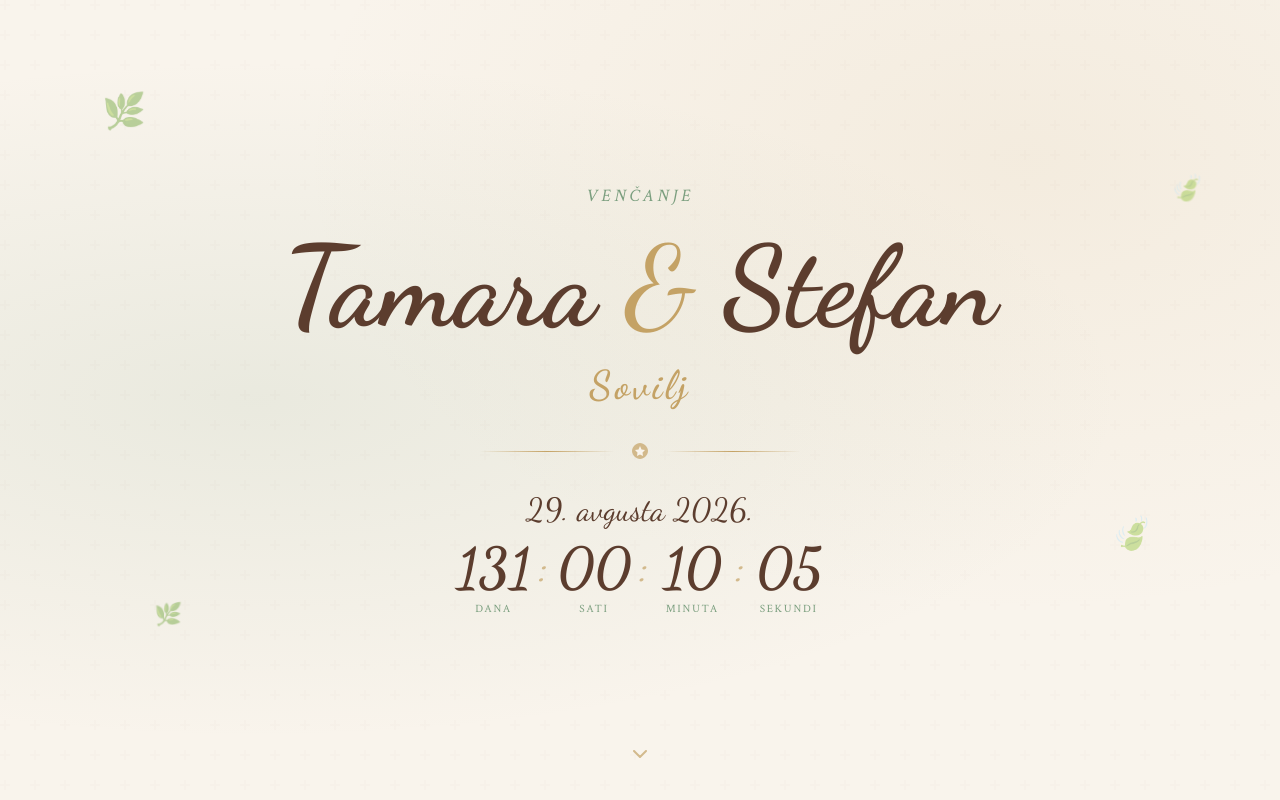
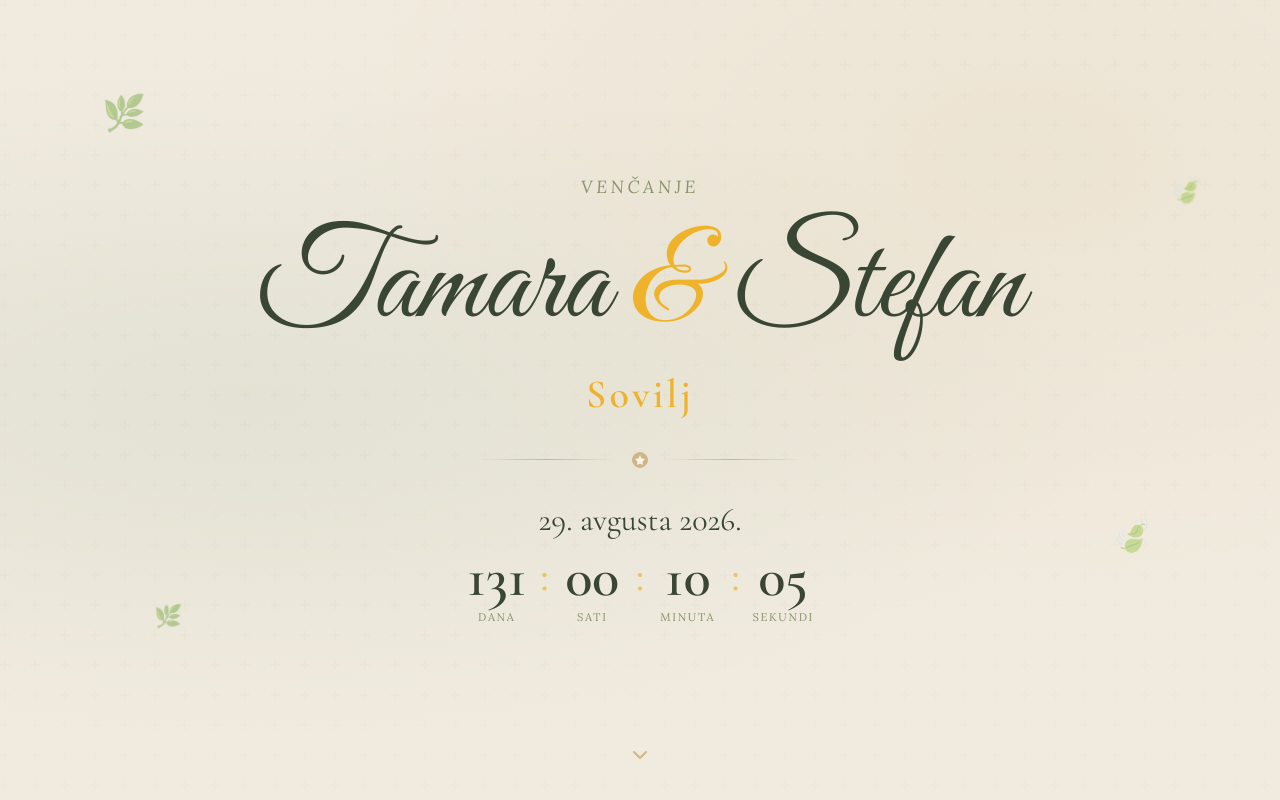
Before and after one commit to stefansovilj/wedding-portal, an Angular app: page / in a window 1280 px wide. Shown: the top 800 px of the page. Built offline with nearby package versions, Linux system fonts and the light colour scheme.

Commit message:
Apply finca-demo design: Cormorant Garamond + Great Vibes + Lora fonts, updated color palette

```diff
--- a/angular.json
+++ b/angular.json
@@ -45,6 +45,7 @@
             "browser": "src/main.ts",
             "tsConfig": "tsconfig.app.json",
             "inlineStyleLanguage": "scss",
+            "baseHref": "/wedding-portal/",
             "assets": [
               {
                 "glob": "**/*",
--- a/src/app/components/hero/hero.component.scss
+++ b/src/app/components/hero/hero.component.scss
@@ -40,11 +40,11 @@
   }
 
   &__names {
-    font-family: var(--font-heading);
-    font-size: clamp(3.5rem, 12vw, 7rem);
+    font-family: var(--font-script);
+    font-size: clamp(4rem, 13vw, 8rem);
     color: var(--color-primary);
     line-height: 1.1;
-    font-weight: 700;
+    font-weight: 400;
   }
 
   &__amp {
--- a/src/index.html
+++ b/src/index.html
@@ -6,6 +6,9 @@
   <base href="/">
   <meta name="viewport" content="width=device-width, initial-scale=1">
   <meta name="description" content="Venčanje Stefana i Tamare Sovilj – 29. avgusta 2026.">
+  <link rel="preconnect" href="https://fonts.googleapis.com">
+  <link rel="preconnect" href="https://fonts.gstatic.com" crossorigin>
+  <link href="https://fonts.googleapis.com/css2?family=Cormorant+Garamond:ital,wght@0,300;0,400;0,600;1,400&family=Great+Vibes&family=Lora:ital,wght@0,400;0,600;1,400&display=swap" rel="stylesheet">
   <link rel="icon" type="image/x-icon" href="favicon.ico">
 </head>
 <body>
--- a/src/styles.scss
+++ b/src/styles.scss
@@ -1,16 +1,16 @@
-@import url('https://fonts.googleapis.com/css2?family=Dancing+Script:wght@400;600;700&family=Crimson+Text:ital,wght@0,400;0,600;1,400&display=swap');
+:root {
+  --color-bg: hsl(40, 39%, 91%);
+  --color-primary: hsl(100, 15%, 24%);
+  --color-accent: hsl(77, 15%, 50%);
+  --color-gold: hsl(42, 85%, 55%);
+  --color-gold-soft: hsl(42, 60%, 70%);
+  --color-text: hsl(100, 15%, 24%);
+  --color-light: hsl(60, 10%, 82%);
+  --color-white: hsl(40, 35%, 88%);
 
-:root {
-  --color-bg: #F9F4EC;
-  --color-primary: #5C3D2E;
-  --color-accent: #7A9E7E;
-  --color-gold: #C4A265;
-  --color-text: #3E2723;
-  --color-light: #EDE0CC;
-  --color-white: #FFFDF8;
-
-  --font-heading: 'Dancing Script', cursive;
-  --font-body: 'Crimson Text', serif;
+  --font-heading: 'Cormorant Garamond', serif;
+  --font-script: 'Great Vibes', cursive;
+  --font-body: 'Lora', serif;
 
   --section-padding: 80px 24px;
   --max-width: 900px;
```
